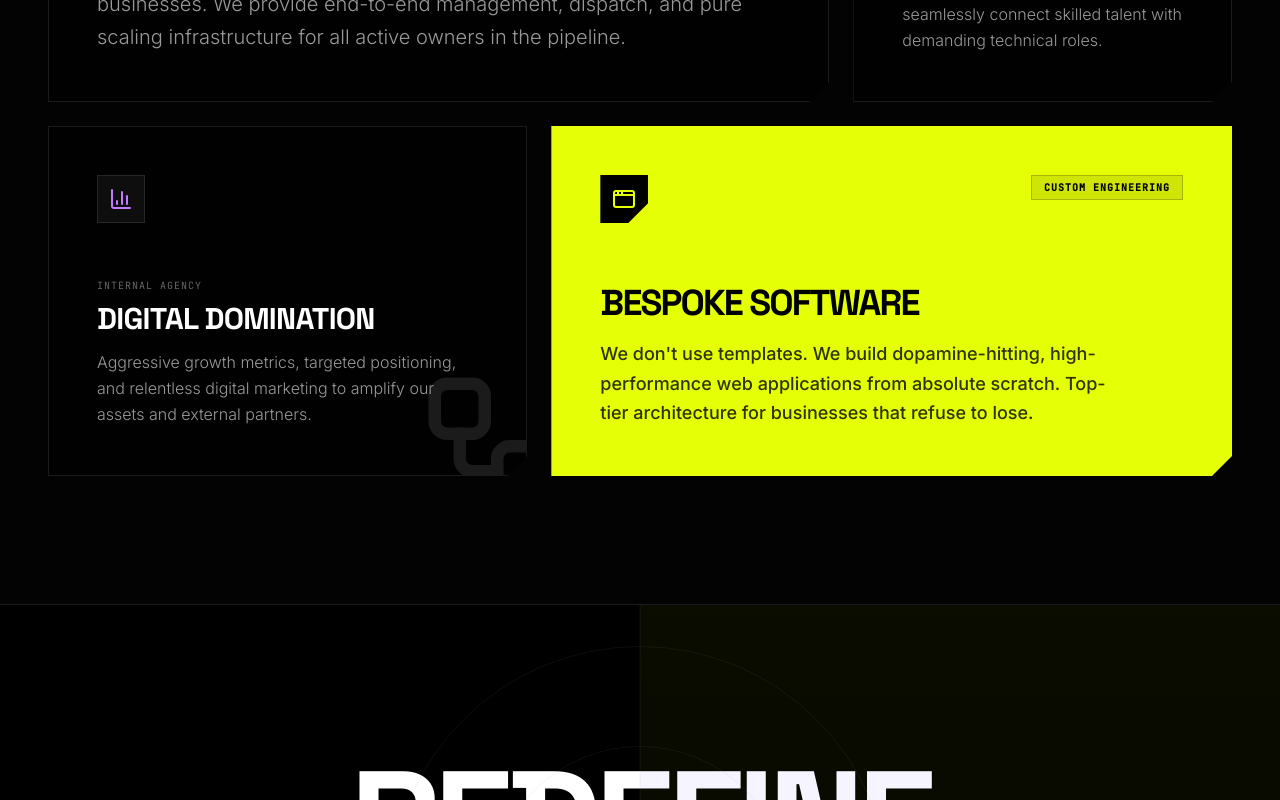
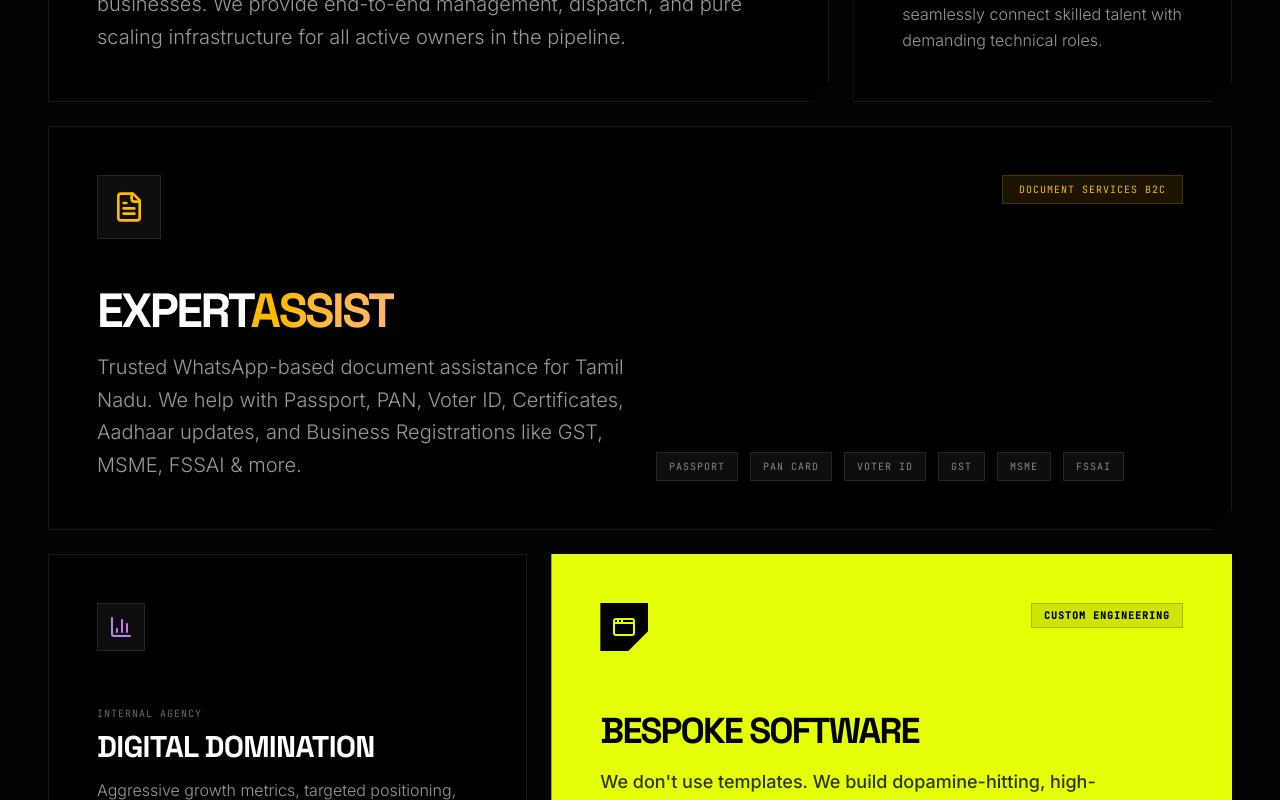
Before and after one commit to KARTHIKEYAN-MUTHU-5U/nexgen-scaleup, a React (Vite) app: page / in a window 1280 px wide. Shown: the part 1780-2580 px from the top of the page. Built offline with nearby package versions, Linux system fonts and the light colour scheme.

Commit message:
fix: Correct all contact details, add ExpertAssist ecosystem card, fix stats, add GitHub link

```diff
--- a/src/App.tsx
+++ b/src/App.tsx
@@ -1,5 +1,5 @@
 import { motion, useScroll, useTransform, useSpring, useMotionValue, useMotionTemplate, AnimatePresence } from 'motion/react';
-import { AppWindow, Droplets, GraduationCap, ArrowRight, Activity, Play, BarChart3, Database, Workflow, X, Mail, Phone, MapPin, CheckCircle, Loader2 } from 'lucide-react';
+import { AppWindow, Droplets, GraduationCap, ArrowRight, Activity, Play, BarChart3, Database, Workflow, X, Mail, Phone, MapPin, CheckCircle, Loader2, FileText, Github } from 'lucide-react';
 import { useRef, useEffect, useState, MouseEvent as ReactMouseEvent, FormEvent } from 'react';
 
 // --- UTILITY COMPONENTS ---
@@ -242,7 +242,7 @@ function Hero() {
                 </button>
                 <div className="h-16 flex items-center gap-4 text-xs font-mono text-white/50 border border-white/10 px-6 backdrop-blur-sm">
                   <Activity size={14} className="text-ng-accent" />
-                  DATA_SCALING_ACTIVE
+                  ACCEPTING_PROJECTS
                 </div>
               </motion.div>
             </div>
@@ -396,6 +396,32 @@ function Ecosystem() {
             </div>
           </FlashlightCard>
 
+          {/* ExpertAssist */}
+          <FlashlightCard className="lg:col-span-12 min-h-[350px]">
+            <div className="flex justify-between items-start mb-12">
+              <div className="w-16 h-16 bg-white/5 border border-white/10 flex items-center justify-center text-amber-400">
+                <FileText size={32} />
+              </div>
+              <div className="px-4 py-1.5 bg-amber-400/10 text-amber-400 border border-amber-400/20 text-[10px] font-mono tracking-widest uppercase">
+                Document Services B2C
+              </div>
+            </div>
+
+            <div className="mt-auto grid grid-cols-1 md:grid-cols-2 gap-8 items-end">
+              <div>
+                <h3 className="font-display text-4xl md:text-5xl font-bold mb-4 uppercase tracking-tighter">Expert<span className="text-transparent bg-clip-text bg-gradient-to-r from-amber-400 to-orange-300">Assist</span></h3>
+                <p className="text-white/60 text-lg md:text-xl font-light max-w-2xl leading-relaxed">
+                  Trusted WhatsApp-based document assistance for Tamil Nadu. We help with Passport, PAN, Voter ID, Certificates, Aadhaar updates, and Business Registrations like GST, MSME, FSSAI & more.
+                </p>
+              </div>
+              <div className="flex flex-wrap gap-3">
+                {['Passport', 'PAN Card', 'Voter ID', 'GST', 'MSME', 'FSSAI'].map(tag => (
+                  <span key={tag} className="px-3 py-1.5 bg-white/5 border border-white/10 text-[10px] font-mono tracking-widest uppercase text-white/50">{tag}</span>
+                ))}
+              </div>
+            </div>
+          </FlashlightCard>
+
           {/* Agency */}
           <FlashlightCard className="lg:col-span-5 min-h-[350px]">
              <div className="flex justify-between items-start mb-12">
@@ -473,10 +499,10 @@ function ParadigmShift() {
 
         <div className="grid grid-cols-2 md:grid-cols-4 gap-8 md:gap-16 relative z-10 w-full max-w-4xl border-t border-white/10 pt-16">
           {[
-            { metric: "100%", desc: "IN-HOUSE BUILD" },
-            { metric: "<0.1s", desc: "LATENCY TARGETS" },
-            { metric: "♾️", desc: "INF SCALABILITY" },
-            { metric: "ALL", desc: "PROPRIETARY IP" }
+            { metric: "5+", desc: "ACTIVE PRODUCTS" },
+            { metric: "100%", desc: "BUILT FROM SCRATCH" },
+            { metric: "24/7", desc: "SYSTEM UPTIME" },
+            { metric: "EST.24", desc: "FOUNDED" }
           ].map((stat, i) => (
              <div key={i} className="flex flex-col items-center">
                 <div className="font-mono text-3xl md:text-5xl text-ng-accent font-bold mb-2">{stat.metric}</div>
@@ -508,15 +534,13 @@ function Contact() {
 
     setStatus('sending');
 
-    // Simulate sending (replace with actual API endpoint when backend is ready)
     await new Promise(resolve => setTimeout(resolve, 1500));
 
-    // For now, open mailto as fallback
     const subject = encodeURIComponent(`New Project Inquiry from ${formData.name}`);
     const body = encodeURIComponent(
       `Name: ${formData.name}\nEmail: ${formData.email}\nCompany: ${formData.company || 'N/A'}\n\nMessage:\n${formData.message}`
     );
-    window.open(`mailto:hello@nexgenscaleup.com?subject=${subject}&body=${body}`, '_blank');
+    window.open(`mailto:hello.Nexgenscaleup@gmail.com?subject=${subject}&body=${body}`, '_blank');
 
     setStatus('sent');
     setTimeout(() => {
@@ -556,23 +580,23 @@ function Contact() {
                 </p>
 
                 <div className="space-y-4">
-                  <a href="mailto:hello@nexgenscaleup.com" className="flex items-center gap-4 text-white/60 hover:text-ng-accent transition-colors group">
+                  <a href="mailto:hello.Nexgenscaleup@gmail.com" className="flex items-center gap-4 text-white/60 hover:text-ng-accent transition-colors group">
                     <div className="w-10 h-10 border border-white/10 flex items-center justify-center group-hover:border-ng-accent/50 transition-colors">
                       <Mail size={18} />
                     </div>
-                    <span className="font-mono text-sm">hello@nexgenscaleup.com</span>
+                    <span className="font-mono text-sm">hello.Nexgenscaleup@gmail.com</span>
                   </a>
-                  <a href="tel:+919876543210" className="flex items-center gap-4 text-white/60 hover:text-ng-accent transition-colors group">
+                  <a href="tel:+916381777977" className="flex items-center gap-4 text-white/60 hover:text-ng-accent transition-colors group">
                     <div className="w-10 h-10 border border-white/10 flex items-center justify-center group-hover:border-ng-accent/50 transition-colors">
                       <Phone size={18} />
                     </div>
-                    <span className="font-mono text-sm">+91 98765 43210</span>
+                    <span className="font-mono text-sm">+91 63817 77977</span>
                   </a>
                   <div className="flex items-center gap-4 text-white/60">
                     <div className="w-10 h-10 border border-white/10 flex items-center justify-center">
                       <MapPin size={18} />
                     </div>
-                    <span className="font-mono text-sm">India // Global Operations</span>
+                    <span className="font-mono text-sm">Chennai, Tamil Nadu // India</span>
                   </div>
                 </div>
               </div>
@@ -681,7 +705,7 @@ function Footer() {
               Building applications, automating operations, and dominating digital markets with top-tier technology.
             </p>
             <div className="text-xs font-mono text-white/30 uppercase tracking-widest">
-              HQ: INDIA // OPERATION: 24/7/365
+              HQ: CHENNAI, TN // OPERATION: 24/7/365
             </div>
           </div>
 
@@ -689,8 +713,8 @@ function Footer() {
             <h4 className="text-xs font-mono text-white/40 uppercase tracking-widest mb-6">Sys.Assets</h4>
             <ul className="flex flex-col gap-4 text-sm text-white/70">
               <li><button onClick={() => scrollToSection('ecosystem')} className="hover:text-ng-accent transition-colors cursor-pointer">water.NexGenCore</button></li>
+              <li><button onClick={() => scrollToSection('ecosystem')} className="hover:text-ng-accent transition-colors cursor-pointer">ExpertAssist</button></li>
               <li><button onClick={() => scrollToSection('ecosystem')} className="hover:text-ng-accent transition-colors cursor-pointer">Jobs For You Tamizha</button></li>
-              <li><button onClick={() => scrollToSection('ecosystem')} className="hover:text-ng-accent transition-colors cursor-pointer">Digital Marketing</button></li>
               <li><button onClick={() => scrollToSection('ecosystem')} className="hover:text-ng-accent transition-colors cursor-pointer">Custom Software</button></li>
             </ul>
           </div>
@@ -698,9 +722,10 @@ function Footer() {
           <div>
             <h4 className="text-xs font-mono text-white/40 uppercase tracking-widest mb-6">Comms</h4>
             <ul className="flex flex-col gap-4 text-sm text-white/70">
-              <li><a href="mailto:hello@nexgenscaleup.com" className="hover:text-ng-accent transition-colors">hello@nexgenscaleup.com</a></li>
-              <li><a href="https://www.linkedin.com" target="_blank" rel="noopener noreferrer" className="hover:text-ng-accent transition-colors">LinkedIn Node</a></li>
-              <li><a href="https://www.twitter.com" target="_blank" rel="noopener noreferrer" className="hover:text-ng-accent transition-colors">Twitter Feed</a></li>
+              <li><a href="mailto:hello.Nexgenscaleup@gmail.com" className="hover:text-ng-accent transition-colors">hello.Nexgenscaleup@gmail.com</a></li>
+              <li><a href="tel:+916381777977" className="hover:text-ng-accent transition-colors">+91 63817 77977</a></li>
+              <li><a href="https://www.linkedin.com/in/karthikeyan-m-nexgen" target="_blank" rel="noopener noreferrer" className="hover:text-ng-accent transition-colors">LinkedIn Node</a></li>
+              <li><a href="https://github.com/KARTHIKEYAN-MUTHU-5U" target="_blank" rel="noopener noreferrer" className="hover:text-ng-accent transition-colors">GitHub Hub</a></li>
             </ul>
           </div>
         </div>
```
Also changed, not shown: 1 other file (tests, documents, lock files or other folders).
